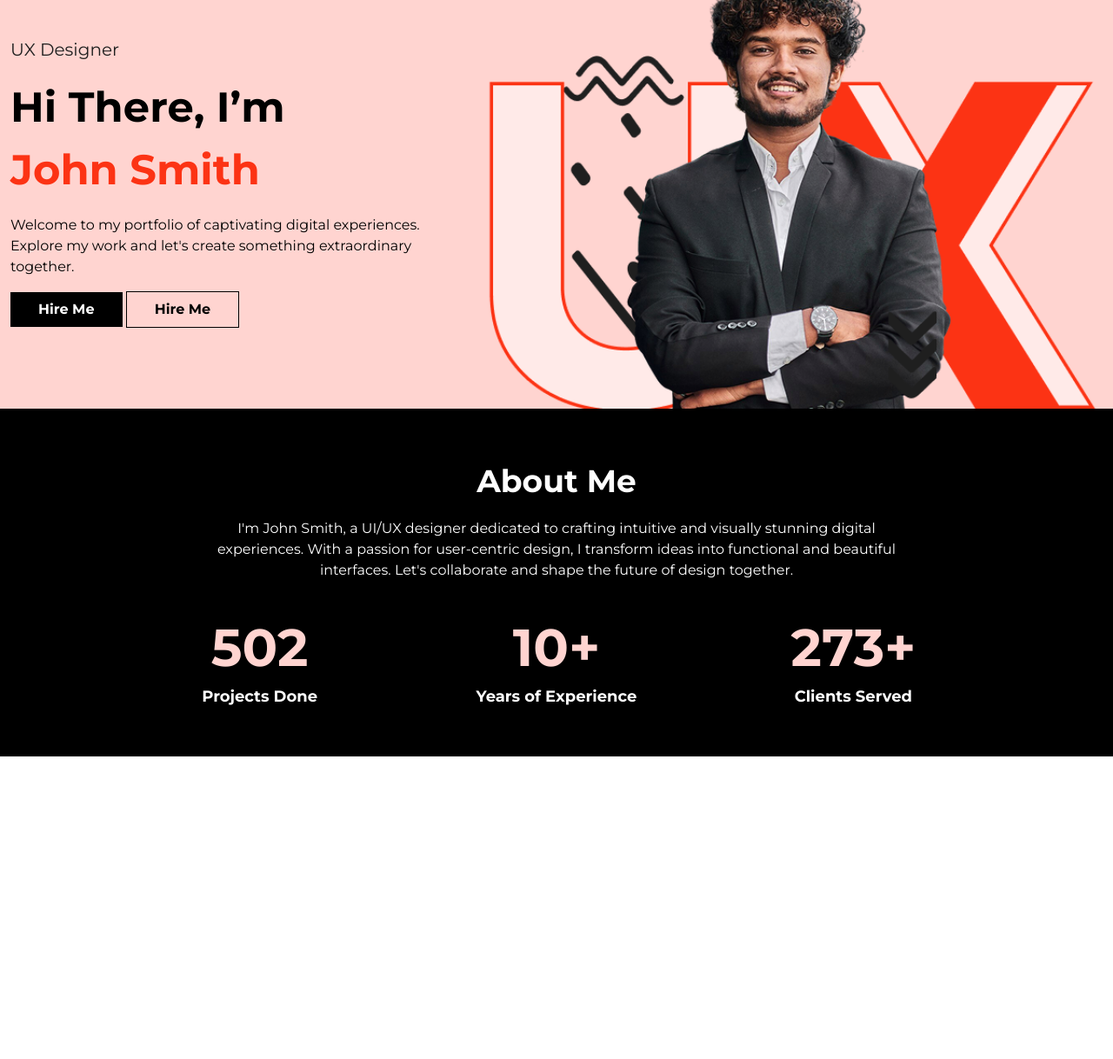
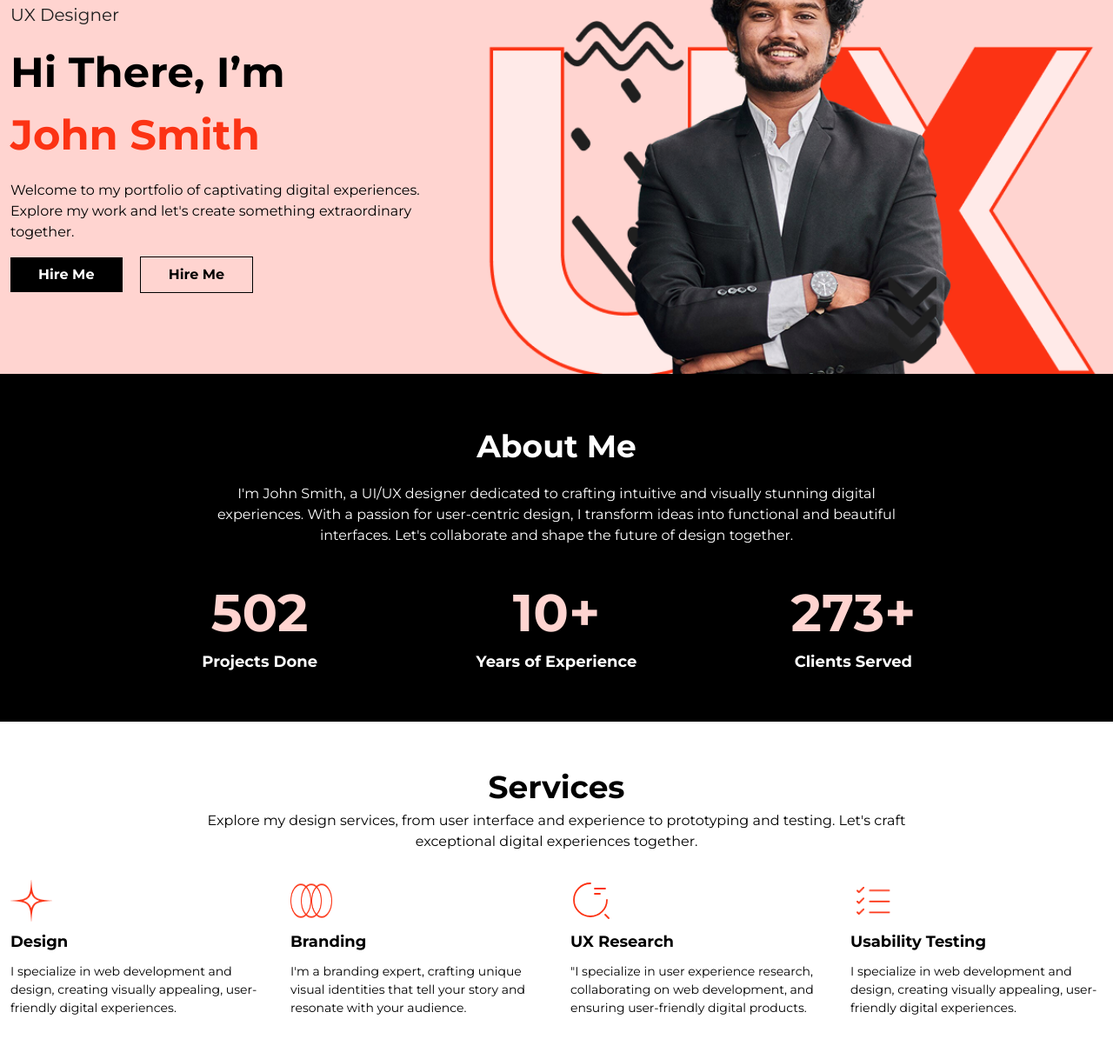
Before and after one commit to shagorpixel/simple-portfullio-design-tailwindCSS, a website built with Vite: page index.html in a window 1280 px wide. Shown: the part 202-1420 px from the top of the page at 87% size. Before the commit the page ends 1072 px from the top, so only its background shows below. Built offline with nearby package versions, Linux system fonts and the light colour scheme; files whose address does not match are found by name.

Commit message:
Add Service Section

```diff
--- a/index.html
+++ b/index.html
@@ -28,13 +28,13 @@
         </nav>
         <!--Nav Ber End-->
         <!--Hero Section Start-->
-        <section class="container px-3 mx-auto grid grid-cols-12 items-center mt-16 space-y-16 md:space-y-0">
+        <section class="container px-3 mx-auto grid grid-cols-12 items-center mt-6 space-y-16 md:space-y-0">
             <div class=" space-y-4 col-span-12 md:col-span-5 ">
                 <h4 class=" text-[#1F1F1F] font-normal text-xl">UX Designer</h4>
                 <h2 class=" font-bold  text-5xl leading-[150%]">Hi There, I’m <br>
                   <span class=" text-primary">John Smith</span></h2>
                 <p class=" text-base font-normal leading-[150%]">Welcome to my portfolio of captivating digital experiences. Explore my work and let's create something extraordinary together.</p>
-                <div>
+                <div class=" space-x-4">
                   <button class=" bg-black text-white font-bold text-base px-8 py-2">Hire Me</button>
                   <button class=" hover:bg-black hover:text-white font-bold text-base px-8 py-2 border border-black transition">Hire Me</button>
                 </div>
@@ -68,6 +68,42 @@
   </section>
   <!--About Me Section End-->
 
+  <!--Service Section Start-->
+  <section class="py-12">
+    <div class="container px-3 mx-auto space-y-8">
+      <div class=" max-w-4xl mx-auto text-center">
+        <h2 class=" leading-[150%] font-bold text-4xl">Services</h2>
+        <p class=" font-normal text-base leading-[150%]">Explore my design services, from user interface and experience to prototyping and testing. Let's craft exceptional digital experiences together.</p>
+      </div>
+      <!-- Service Wrapper Start -->
+      <div class=" grid grid-cols-1 sm:grid-cols-2 md:grid-cols-4 gap-8 ">
+        <div class=" text-center sm:text-left space-y-3">
+          <img class=" size-12  mx-auto md:mx-0" src="img/sIcon-3.png" alt="">
+          <h3 class=" text-lg font-bold leading-[130%]">Design</h3>
+          <p class=" text-sm font-normal leading-[150%]">I specialize in web development and design, creating visually appealing, user-friendly digital experiences.</p>
+        </div>
+        <div class=" text-center sm:text-left space-y-3">
+          <img class=" size-12  mx-auto md:mx-0 " src="img/sIcon-1.png" alt="">
+          <h3 class=" text-lg font-bold leading-[130%]">Branding</h3>
+          <p class=" text-sm font-normal leading-[150%]">I'm a branding expert, crafting unique visual identities that tell your story and resonate with your audience.</p>
+        </div>
+        <div class=" text-center sm:text-left space-y-3">
+          <img class=" size-12  mx-auto md:mx-0" src="img/sIcon-4.svg" alt="">
+          <h3 class=" text-lg font-bold leading-[130%]">UX Research</h3>
+          <p class=" text-sm font-normal leading-[150%]">"I specialize in user experience research, collaborating on web development, and ensuring user-friendly digital products.</p>
+        </div>
+        <div class=" text-center sm:text-left space-y-3">
+          <img class=" size-12 mx-auto md:mx-0" src="img/sIcon-2.png" alt="">
+          <h3 class=" text-lg font-bold leading-[130%]">Usability Testing</h3>
+          <p class=" text-sm font-normal leading-[150%]">I specialize in web development and design, creating visually appealing, user-friendly digital experiences.</p>
+        </div>
+
+      </div>
+      <!-- Service Wrapper End -->
+    </div>
+  </section>
+  <!--Service Section End-->
+
     <script src="script.js"></script>
 </body>
 </html>
```
